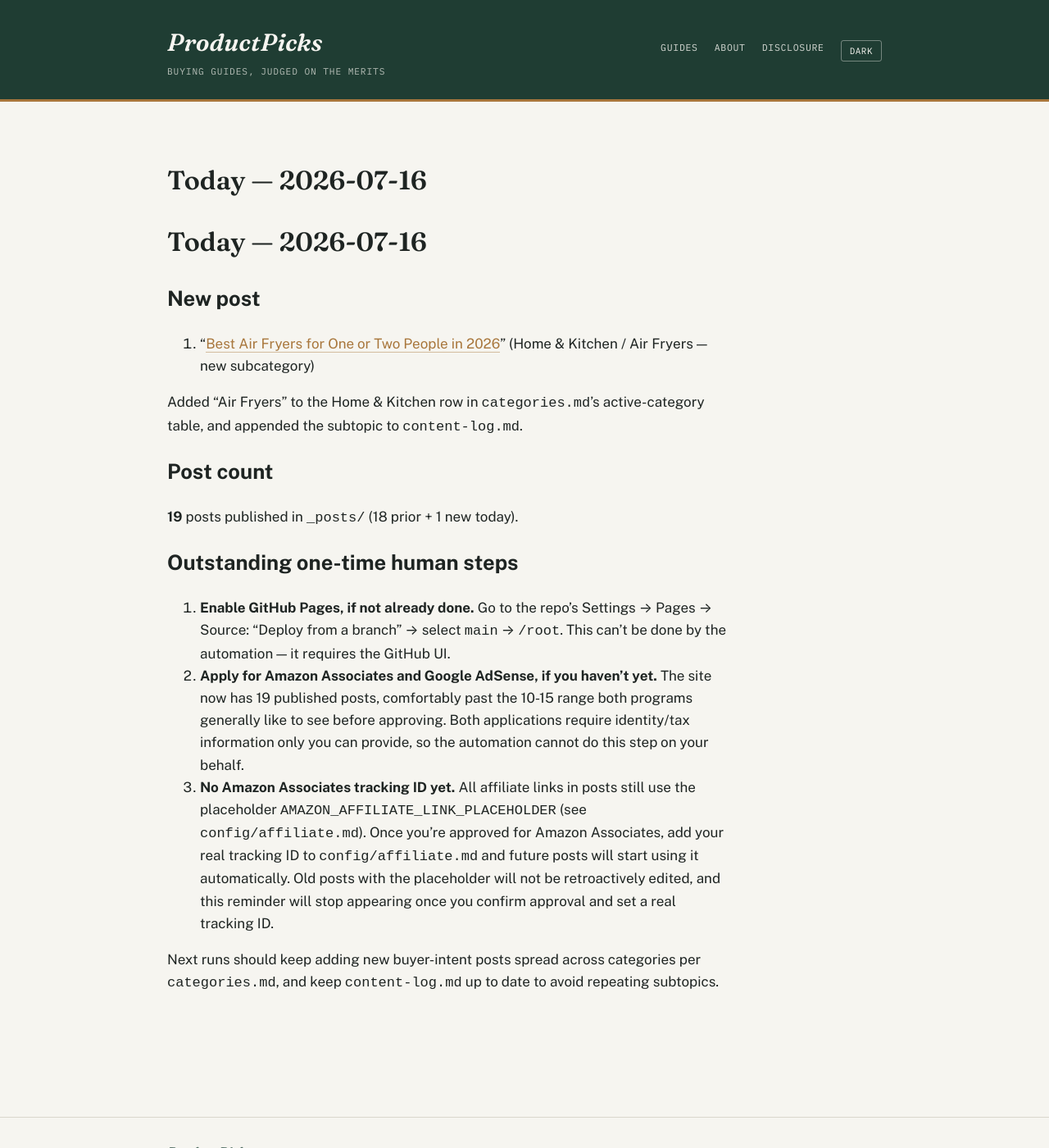
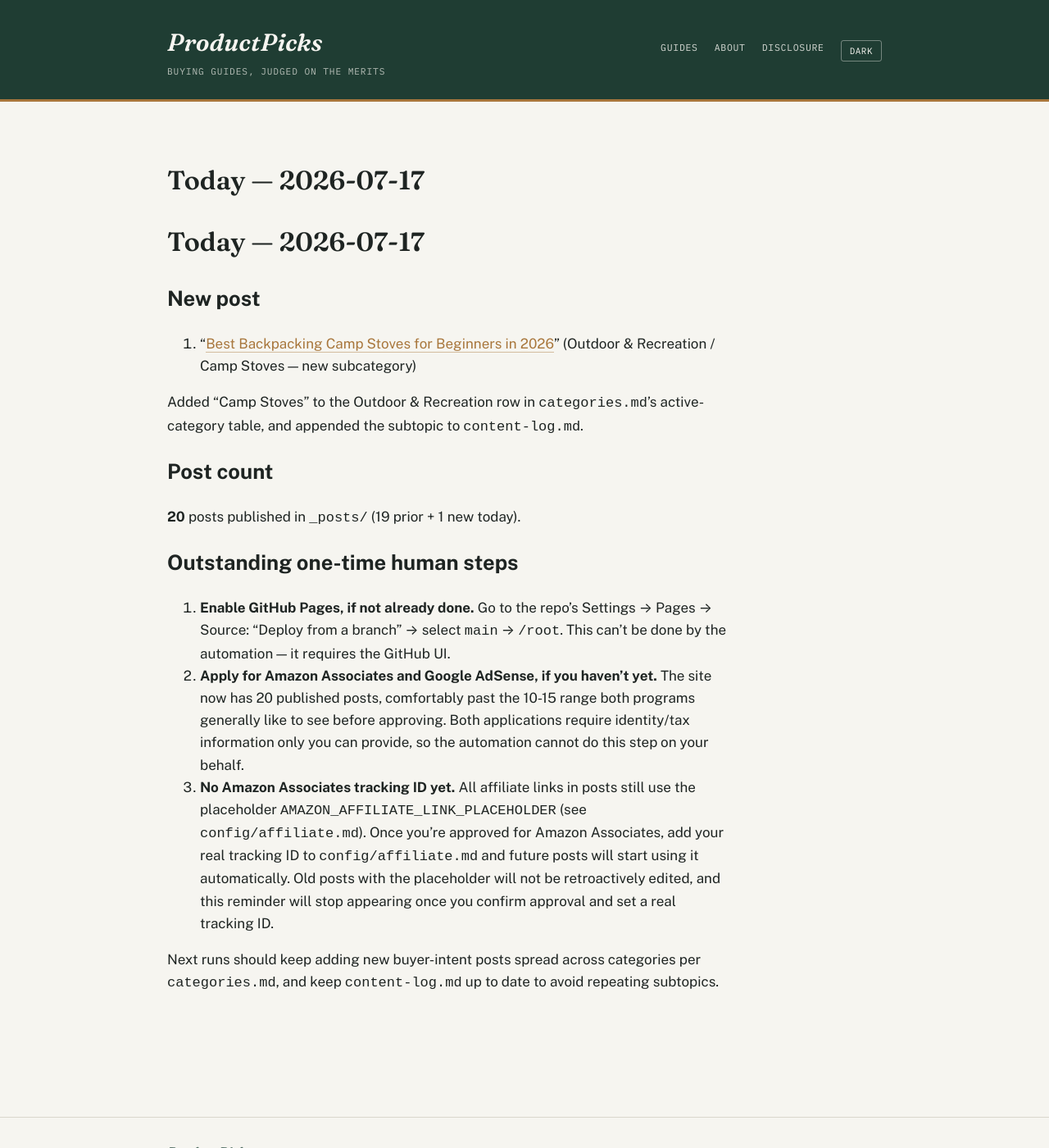
Before and after one commit to ajith198/ProductPicks, a Jekyll site: the page built from today.md, in a window 1280 px wide and 1400 px high. Shown: the whole window at 82% size. Built offline with Jekyll 4.4.1, drawn with Linux system fonts in a browser that asks for light colours; our own code applies the rules of GitHub Pages for plain Markdown files.

Commit message:
daily: 2026-07-17 new post + log update

```diff
--- a/categories.md
+++ b/categories.md
@@ -1,6 +1,6 @@
 # Categories & expansion strategy
 
-**Status: multi-category, as of 2026-07-12. Updated 2026-07-16.** ProductPicks started as a pickleball-only site (see `niche.md` for that original research). This file governs the site now that it has expanded into multiple product verticals, and is the doc future automated/daily runs should consult when choosing what to write next.
+**Status: multi-category, as of 2026-07-12. Updated 2026-07-17.** ProductPicks started as a pickleball-only site (see `niche.md` for that original research). This file governs the site now that it has expanded into multiple product verticals, and is the doc future automated/daily runs should consult when choosing what to write next.
 
 ## Front matter taxonomy
 
@@ -21,7 +21,7 @@ These two fields drive the Category / Type / Year filters in the search bar on t
 |---|---|
 | Sports | Pickleball, Soccer, Tennis, Cycling, Running |
 | Home & Kitchen | Coffee Makers, Electric Kettles, Blenders, Air Fryers |
-| Outdoor & Recreation | Camping Tents, Sleeping Bags, Headlamps, Hiking Boots |
+| Outdoor & Recreation | Camping Tents, Sleeping Bags, Headlamps, Hiking Boots, Camp Stoves |
 
 New subcategories can be added freely within an existing category. New top-level categories should only be added when there's a genuine cluster of buyer-intent content planned for it (not a one-off post) — keep the category list short enough that the dropdown filter stays useful.
 
--- a/today.md
+++ b/today.md
@@ -1,19 +1,19 @@
-# Today — 2026-07-16
+# Today — 2026-07-17
 
 ## New post
 
-1. "[Best Air Fryers for One or Two People in 2026](/kitchen/buying-guides/best-air-fryers-for-one-or-two-people/)" (Home & Kitchen / Air Fryers — new subcategory)
+1. "[Best Backpacking Camp Stoves for Beginners in 2026](/outdoor-recreation/buying-guides/best-backpacking-camp-stoves-for-beginners/)" (Outdoor & Recreation / Camp Stoves — new subcategory)
 
-Added "Air Fryers" to the Home & Kitchen row in `categories.md`'s active-category table, and appended the subtopic to `content-log.md`.
+Added "Camp Stoves" to the Outdoor & Recreation row in `categories.md`'s active-category table, and appended the subtopic to `content-log.md`.
 
 ## Post count
 
-**19** posts published in `_posts/` (18 prior + 1 new today).
+**20** posts published in `_posts/` (19 prior + 1 new today).
 
 ## Outstanding one-time human steps
 
 1. **Enable GitHub Pages, if not already done.** Go to the repo's Settings → Pages → Source: "Deploy from a branch" → select `main` → `/root`. This can't be done by the automation — it requires the GitHub UI.
-2. **Apply for Amazon Associates and Google AdSense, if you haven't yet.** The site now has 19 published posts, comfortably past the 10-15 range both programs generally like to see before approving. Both applications require identity/tax information only you can provide, so the automation cannot do this step on your behalf.
+2. **Apply for Amazon Associates and Google AdSense, if you haven't yet.** The site now has 20 published posts, comfortably past the 10-15 range both programs generally like to see before approving. Both applications require identity/tax information only you can provide, so the automation cannot do this step on your behalf.
 3. **No Amazon Associates tracking ID yet.** All affiliate links in posts still use the placeholder `AMAZON_AFFILIATE_LINK_PLACEHOLDER` (see `config/affiliate.md`). Once you're approved for Amazon Associates, add your real tracking ID to `config/affiliate.md` and future posts will start using it automatically. Old posts with the placeholder will not be retroactively edited, and this reminder will stop appearing once you confirm approval and set a real tracking ID.
 
 Next runs should keep adding new buyer-intent posts spread across categories per `categories.md`, and keep `content-log.md` up to date to avoid repeating subtopics.
```
Also changed, not shown: TODAY.md (added, +5 -0 lines), _posts/2026-07-17-best-backpacking-camp-stoves-for-beginners.md (added, +66 -0 lines), content-log.md (+1 -0 lines).
